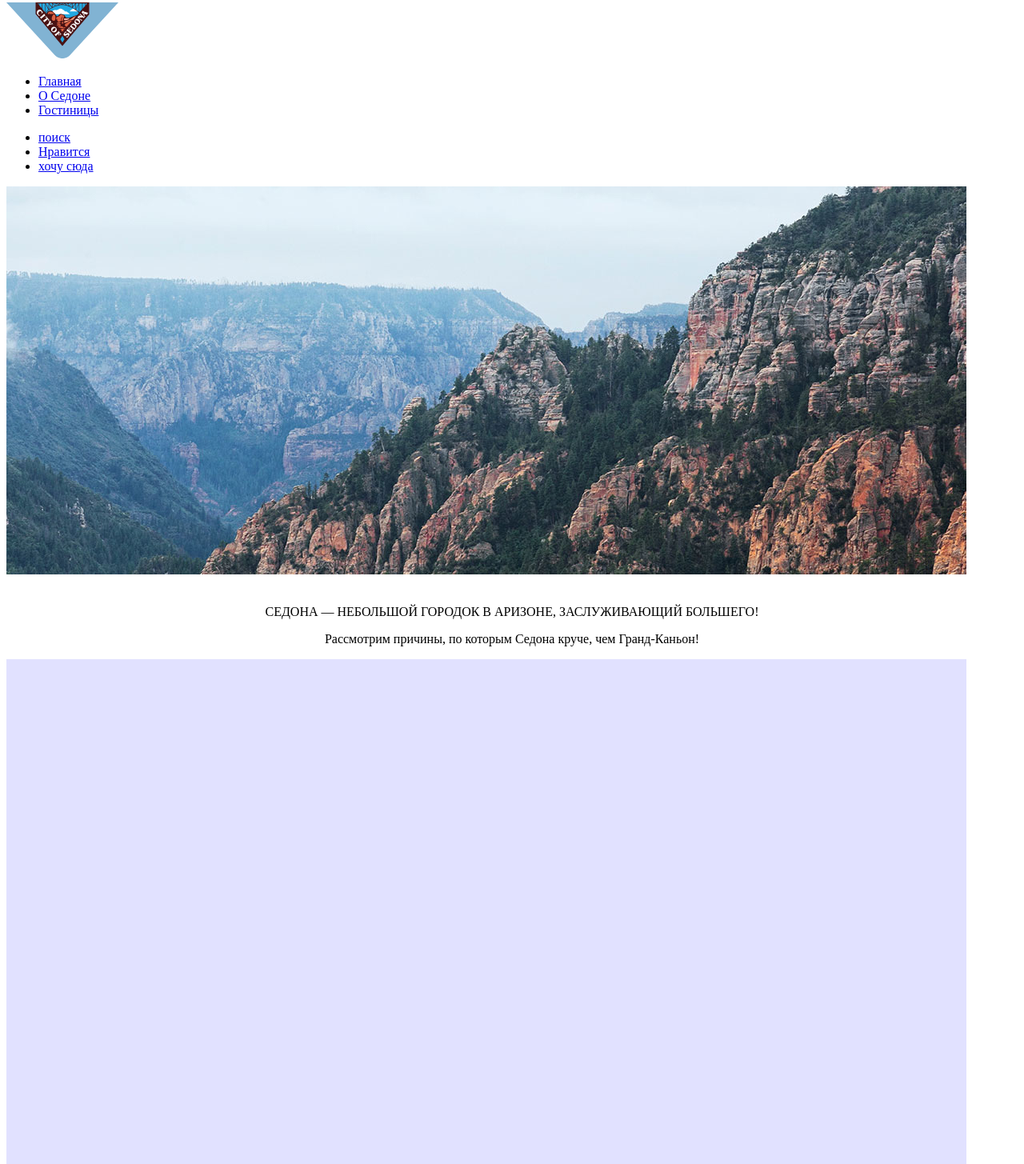
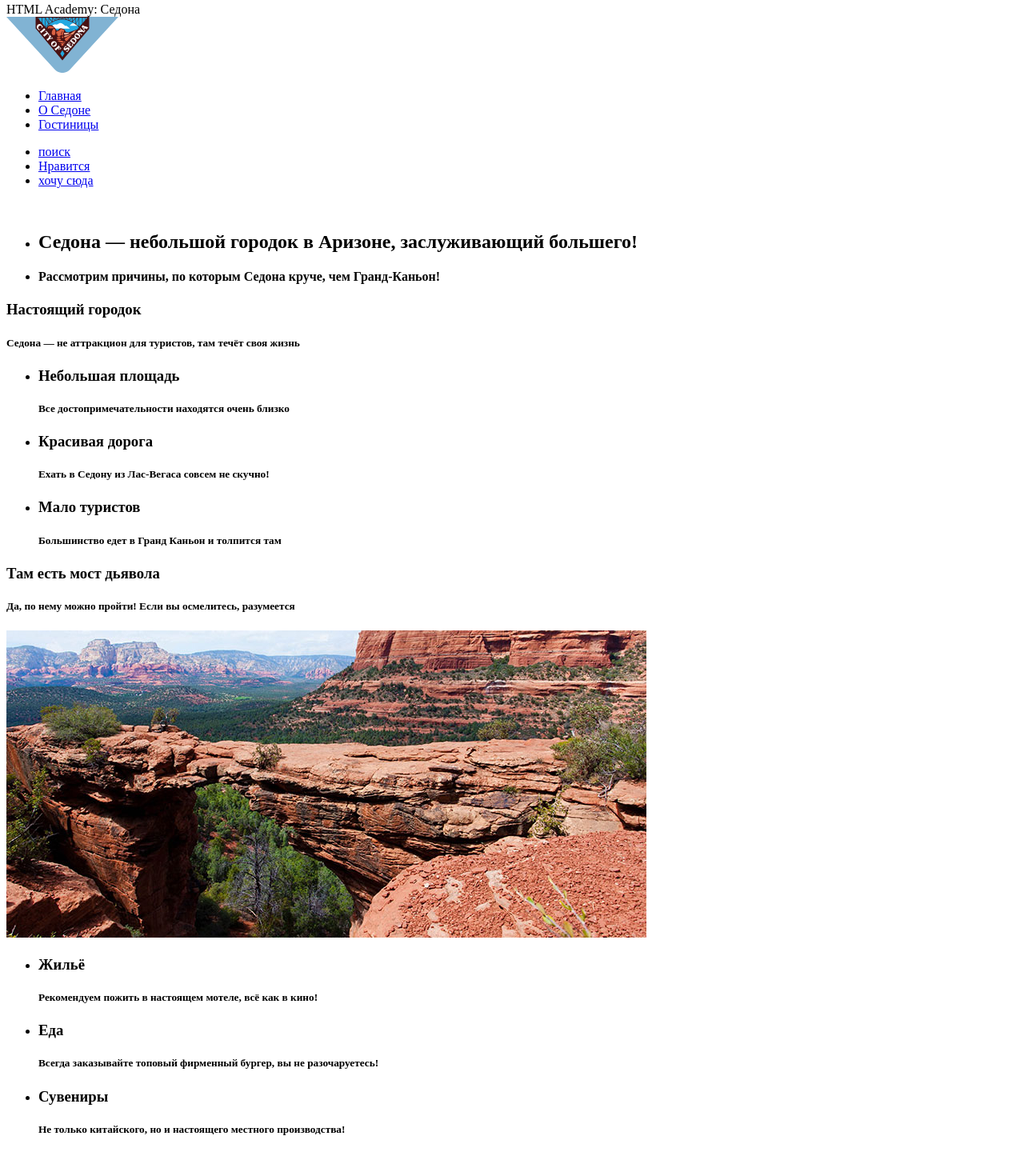
Before and after one commit to htmlacademy-htmlcss/2198955-sedona-35, a plain HTML site: page index.html in a window 1280 px wide. Shown: the part 5-1460 px from the top of the page at 80% size. Drawn offline with Linux system fonts and the light colour scheme.

Commit message:
Добавил несколько файлов , довил 2 списка, 2 дива, 1 секшен

```diff
--- a/index.html
+++ b/index.html
@@ -3,7 +3,7 @@
 
   <head>
     <meta charset="utf-8">
-    <title>HTML Academy: Седона</title>
+    <meta name="viewport" content="width=device-width, initial-scale=1" <title>HTML Academy: Седона</title>
     <link rel="stylesheet" href="style.css">
   </head>
 
@@ -27,22 +27,86 @@
     </header>
     <main>
       <section>
-        <div class="wellcomImg">
-          <img src="img\index-background.jpg" alt="alt">
+        <div class="wellcom-Img">
+          <!-- <img src="img\index-background.jpg" alt="alt"> -->
         </div>
-        <div class="dVector"><img class="vector" src="" alt="">
+        <div class="vector-Img"><img class="vector" src="" alt="">
         </div>
-        <div class="psedonaTxt">
-          <p class="sedonaTxt">Седона — небольшой городок в Аризоне, заслуживающий большего!</p>
-          <p class="PSedona">
-            Рассмотрим причины, по которым Седона круче, чем Гранд-Каньон!</p>
-        </div>
+        <ul class="sedona-Txt">
+          <li class="sedona-Txt">
+            <h2>Седона — небольшой городок в Аризоне, заслуживающий большего!</h2>
+          </li>
+          <li class="sedona-Txt-2">
+            <h4>Рассмотрим причины, по которым Седона круче, чем Гранд-Каньон!</h4>
+          </li>
+        </ul>
 
       </section>
-      <section class="hug">
+      <section class="main-Tile">
+        <div class="tile">
+          <p>
+          <h3> Настоящий городок</h3>
+          </p>
+          <p>
+          <h5>Седона — не аттракцион для туристов, там течёт своя жизнь</h5>
+          </p>
+          <!-- <img src="img\mount-house.jpg" alt="Дом на фоне гор"> -->
+        </div>
+        <ul class="list-Tile">
+          <li>
+            <h3>Небольшая площадь</h3>
+            <p>
+            <h5>Все достопримечательности находятся очень близко</h5>
+            </p>
+          </li>
+          <li>
+            <h3>Красивая дорога</h3>
+            <p>
+            <h5>Ехать в Седону из Лас-Вегаса совсем не скучно!</h5>
+            </p>
+          </li>
+          <li>
+            <h3>Мало туристов</h3>
+            <p>
+            <h5>Большинство едет в Гранд Каньон и толпится там</h5>
+            </p>
+          </li>
 
+        </ul>
+        <div class="tile-2">
+          <p>
+          <h3>Там есть мост дьявола</h3>
+          </p>
+          <p>
+          <h5>Да, по нему можно пройти! Если вы осмелитесь, разумеется</h5>
+          </p>
+          <img src="img\mount.jpg" alt="горы">
+        </div>
+      </section>
+      <section class="livs-eat-suvenirs">
+        <ul class="list-livs-eat-suvenirs">
+          <li>
+            <h3> Жильё </h3>
+            <p>
+            <h5> Рекомендуем пожить в настоящем мотеле, всё как в кино!</h5>
+            </p>
+          </li>
+          <li>
+            <h3>Еда</h3>
+            <p>
+            <h5>Всегда заказывайте топовый фирменный бургер, вы не разочаруетесь!</h5>
+            </p>
+          </li>
+          <li>
+            <h3>Сувениры</h3>
+            <p>
+            <h5>Не только китайского, но и настоящего местного производства!</h5>
+            </p>
+          </li>
+        </ul>
       </section>
     </main>
+    <footer class="main-Footer"></footer>
   </body>
 
 </html>
```
Also changed, not shown: img/mount-house.jpg (added), img/mount.jpg (added), 1 other file.
